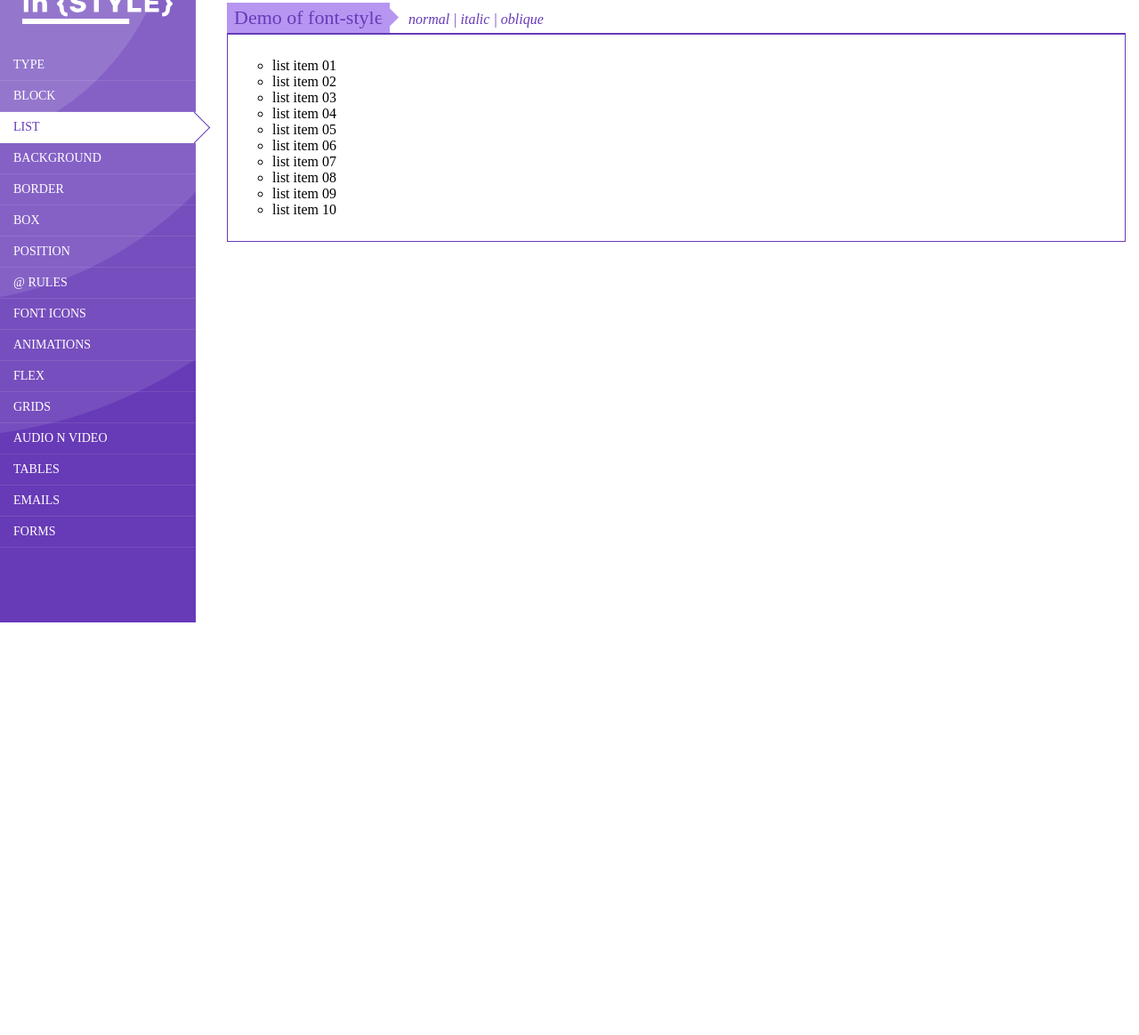
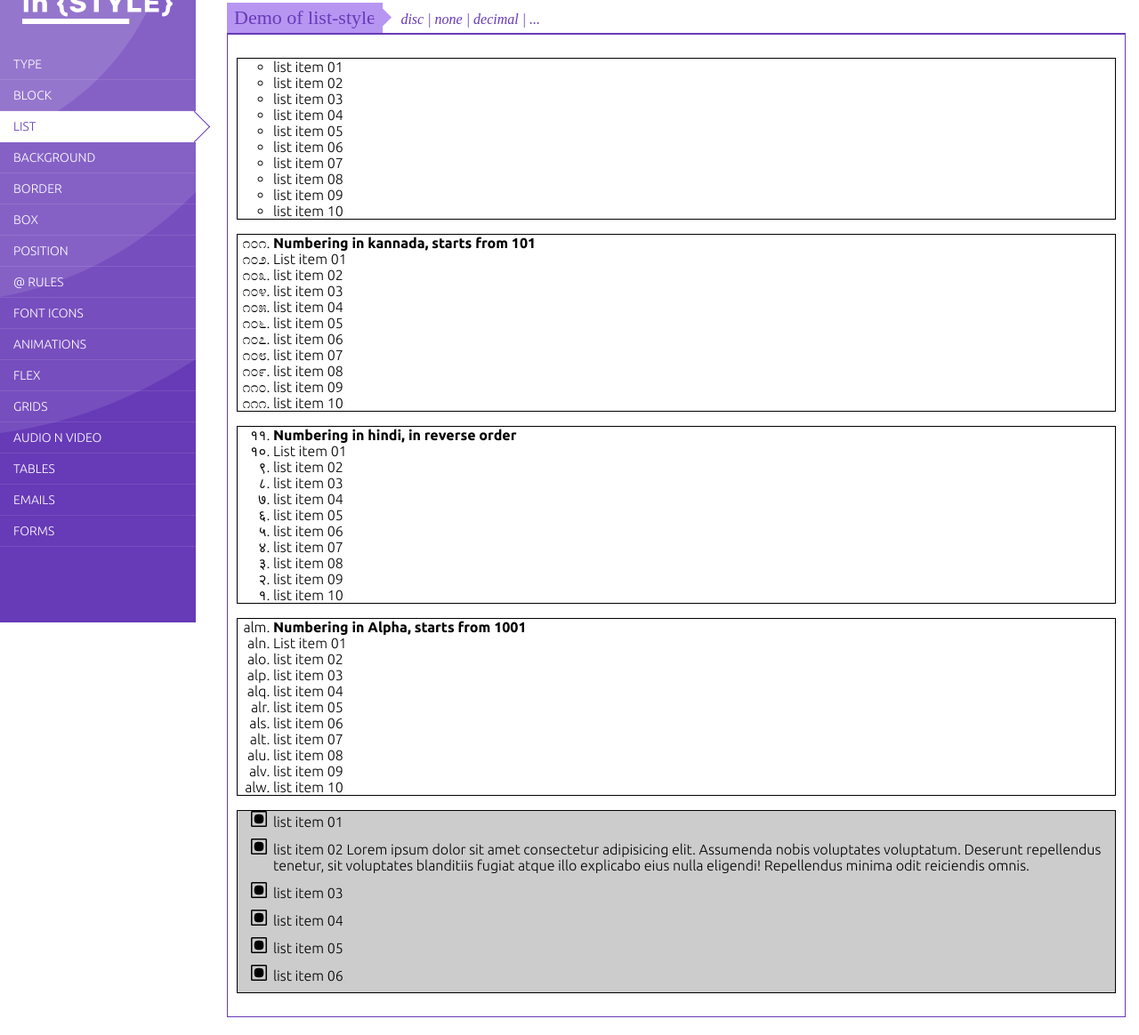
Before and after one commit to kingkris/90days, a plain HTML site: page 02-css/03-list.html in a window 1280 px wide. Shown: the part 100-1264 px from the top of the page at 89% size. Before the commit the page ends 800 px from the top, so only its background shows below. Drawn offline with Linux system fonts and the light colour scheme.

Commit message:
bg styles

```diff
--- a/02-css/03-list.html
+++ b/02-css/03-list.html
@@ -8,6 +8,7 @@
   <link rel="stylesheet" href="css/00-common.css">
   <link rel="stylesheet" href="css/03-list.css">
   <link rel="shortcut icon" href="favicon.ico" type="image/x-icon">
+
 </head>
 <body>
   <header class="sh">
@@ -38,8 +39,8 @@
 
     <div class="demo-box demo-box-big">
       <h2>
-        <span>Demo of font-style</span>
-        <i>normal | italic | oblique</i>
+        <span>Demo of list-style</span>
+        <i>disc | none | decimal | ...</i>
       </h2>
       <div class="demo-content">
         <ol class="ol-demo">
@@ -54,6 +55,56 @@
           <li>list item 09</li>
           <li>list item 10</li>
         </ol>
+        <ol class="ol-demo-kannada" start="101">
+          <li><strong>Numbering in kannada, starts from 101</strong></li>
+          <li>List item 01</li>
+          <li>list item 02</li>
+          <li>list item 03</li>
+          <li>list item 04</li>
+          <li>list item 05</li>
+          <li>list item 06</li>
+          <li>list item 07</li>
+          <li>list item 08</li>
+          <li>list item 09</li>
+          <li>list item 10</li>
+        </ol>
+
+        <ol class="ol-demo-hindi" reversed>
+          <li><strong>Numbering in hindi, in reverse order</strong></li>
+          <li>List item 01</li>
+          <li>list item 02</li>
+          <li>list item 03</li>
+          <li>list item 04</li>
+          <li>list item 05</li>
+          <li>list item 06</li>
+          <li>list item 07</li>
+          <li>list item 08</li>
+          <li>list item 09</li>
+          <li>list item 10</li>
+        </ol>
+        <ol class="ol-demo-alpha" start="1001">
+          <li><strong>Numbering in Alpha, starts from 1001</strong></li>
+          <li>List item 01</li>
+          <li>list item 02</li>
+          <li>list item 03</li>
+          <li>list item 04</li>
+          <li>list item 05</li>
+          <li>list item 06</li>
+          <li>list item 07</li>
+          <li>list item 08</li>
+          <li>list item 09</li>
+          <li>list item 10</li>
+        </ol>
+
+
+        <ul class="li-style-demo">
+          <li>list item 01</li>
+          <li>list item 02 Lorem ipsum dolor sit amet consectetur adipisicing elit. Assumenda nobis voluptates voluptatum. Deserunt repellendus tenetur, sit voluptates blanditiis fugiat atque illo explicabo eius nulla eligendi! Repellendus minima odit reiciendis omnis.</li>
+          <li>list item 03</li>
+          <li>list item 04</li>
+          <li>list item 05</li>
+          <li>list item 06</li>
+        </ul>
       </div>
     </div>
 
--- a/02-css/css/00-common.css
+++ b/02-css/css/00-common.css
@@ -1,10 +1,23 @@
+@import url('https://fonts.googleapis.com/css?family=Literata:00|Ubuntu:300,400,700&display=swap');
+
+
+
 html{
   font-size: 1em;
+  font-family: 'Ubuntu', sans-serif;
+  font-weight: 300;
 }
 body{
   margin: 0;
 }
-
+h1,
+h2,
+h3,
+h4,
+h5,
+h6{
+  font-family: 'Literata', serif;
+}
 
 
 
@@ -55,6 +68,12 @@ body{
   color: #673AB7;
   background-color: #fff;
 }
+.main-nav li a:hover{
+  border-right: 1px solid #673AB7;
+}
+.main-nav li.active a:hover{
+  border-right: none;
+}
 .main-nav li.active a:after{
   width: 24px;
   height: 24px;
@@ -64,7 +83,7 @@ body{
   top: 5px;
   border-top: 1px solid #673AB7;
   border-right: 1px solid #673AB7;
-  transform: rotate(45deg)
+  transform: rotate(45deg);
 }
 /*=====  End of Header Section  ======*/
 
--- a/02-css/css/03-list.css
+++ b/02-css/css/03-list.css
@@ -57,9 +57,30 @@ https://www.smashingmagazine.com/2019/07/css-lists-markers-counters/
 
 .ol-demo{
     list-style: circle;
+    border: 1px solid #000;
+}
+.ol-demo-kannada{
+    list-style: kannada;
+    border: 1px solid #000;
+}
+.ol-demo-hindi{
+    list-style: devanagari;
+    border: 1px solid #000;
+}
+.ol-demo-alpha{
+    list-style: lower-alpha;
+    border: 1px solid #000;
 }
 
-
+.li-style-demo{
+    border: 1px solid #000;
+    background-color: #CCC;
+    list-style-position: outside;
+    list-style-image: url('../img/bullet-1.png')
+}
+.li-style-demo li{
+    margin-bottom: 10px;
+}
 
 
    .ul-wrap{
--- a/02-css/css/04-background.css
+++ b/02-css/css/04-background.css
@@ -78,9 +78,41 @@ https://developer.mozilla.org/en/docs/Web/CSS/background-color
    Demo of Background related properties
    ========================================================================== */
 
+.demo-min-height{
+    min-height: 500px;
+}
+
+.demo-bg-color{
+    background-color: #8873f6;
+}
+
+.demo-bg-image{
+    background-color: #8873f6;
+    background-image: url('../img/bg-email.png');
+}
+.demo-bg-image1{
+    background-color: #8873f6;
+    background-image: url('../img/bg-image-small.jpg');
+}
+
+
+
+
+
+
+
+
+
+
+
+
+
+
+
+
 
    body{
-       background-color: aliceblue;
+       /* background-color: aliceblue; */
    }
 
    .one,
```
Also changed, not shown: 02-css/01-type.html (+1 -0 lines), 02-css/02-block.html (+1 -0 lines), 02-css/04-background.html (added, +69 -0 lines), 02-css/04-bg-practice.html (added, +55 -0 lines), 02-css/index.html (+1 -0 lines), 02-css/img/bg-email.png (added), 02-css/img/bg-image-small.jpg (added), 02-css/img/bullet-1.png (added).
